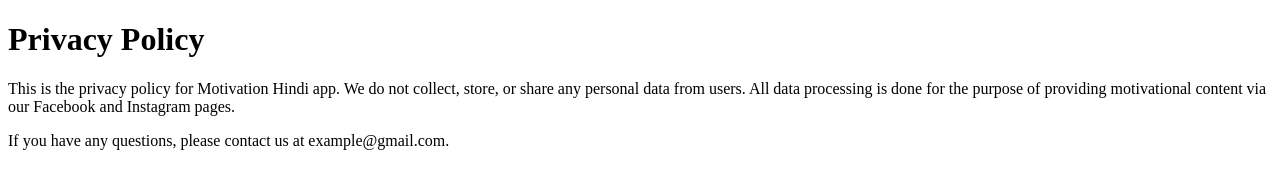
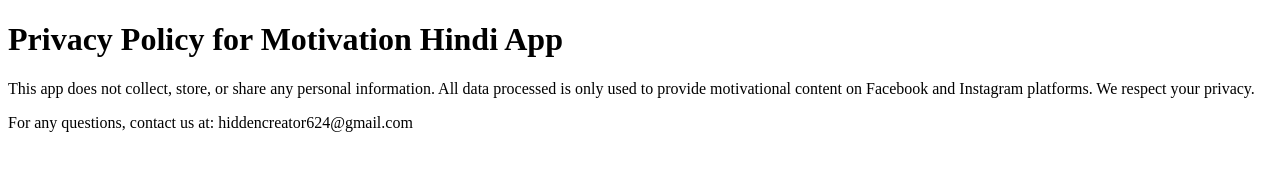
Before and after one commit to Dhruv-Boghani/FB-policy, a website: page public/index.html in a window 1280 px wide. Drawn offline with Linux system fonts and the light colour scheme.

Commit message:
first commit

```diff
--- a/public/index.html
+++ b/public/index.html
@@ -5,8 +5,12 @@
     <title>Privacy Policy</title>
 </head>
 <body>
-    <h1>Privacy Policy</h1>
-    <p>This is the privacy policy for Motivation Hindi app. We do not collect, store, or share any personal data from users. All data processing is done for the purpose of providing motivational content via our Facebook and Instagram pages.</p>
-    <p>If you have any questions, please contact us at example@gmail.com.</p>
+    <h1>Privacy Policy for Motivation Hindi App</h1>
+    <p>
+        This app does not collect, store, or share any personal information.
+        All data processed is only used to provide motivational content on Facebook and Instagram platforms.
+        We respect your privacy.
+    </p>
+    <p>For any questions, contact us at: hiddencreator624@gmail.com</p>
 </body>
 </html>
```
